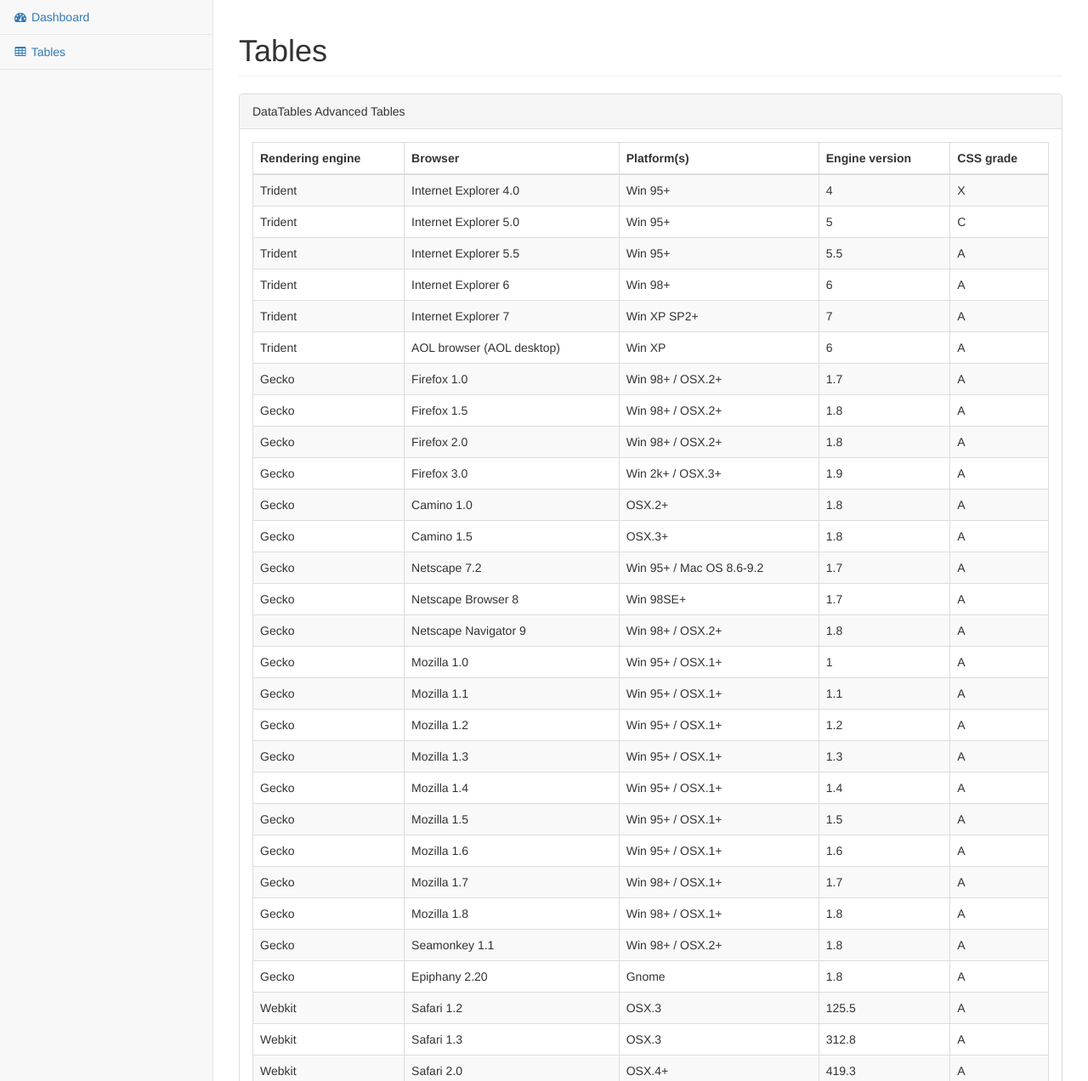
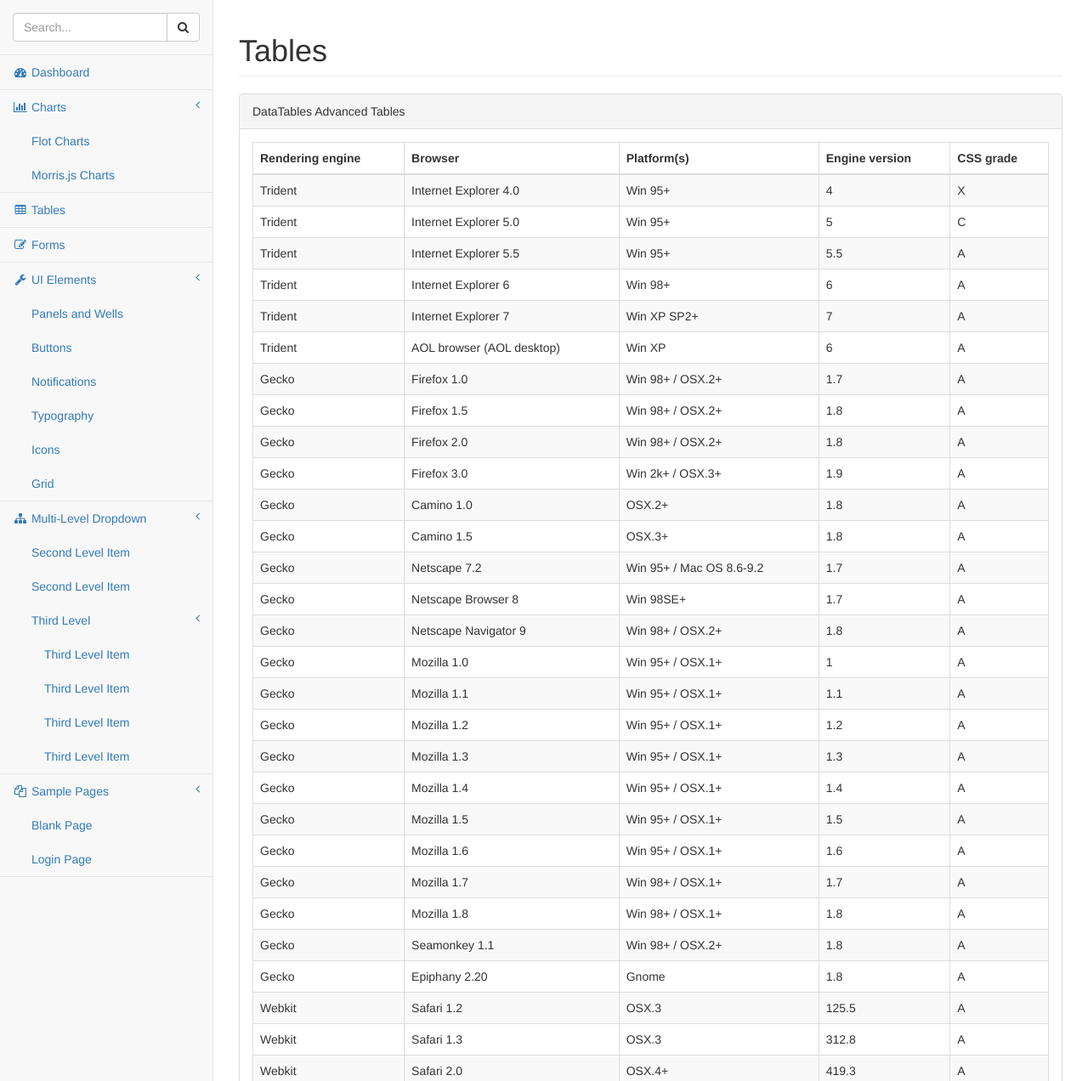
Before and after one commit to pradikaaaaa/RestServer-EDolen, a CodeIgniter app: page /RestServer-EDolen/index.php/admin/index in a window 1280 px wide. Shown: the part 51-1323 px from the top of the page at 85% size. Run offline with CodeIgniter, Linux system fonts and the light colour scheme; some libraries are stand-ins or nearby versions.

Commit message:
regis dan admin

```diff
--- a/application/controllers/Admin.php
+++ b/application/controllers/Admin.php
@@ -3,7 +3,6 @@
     defined('BASEPATH') OR exit('No direct script access allowed');
 
     class Admin extends CI_Controller {
-
 
         public function __construct()
         {
@@ -21,4 +20,6 @@
 
     /* End of file Admin.php */
 
+
+
 ?>
--- a/application/views/admin/header.php
+++ b/application/views/admin/header.php
@@ -4,6 +4,7 @@
     <meta charset="UTF-8">
     <meta name="viewport" content="width=device-width, initial-scale=1.0">
     <meta http-equiv="X-UA-Compatible" content="ie=edge">
+    <!-- Bootstrap Core CSS -->
     <link href="<?php echo base_url()?>assets/vendor/bootstrap/css/bootstrap.min.css" rel="stylesheet">
 
     <!-- MetisMenu CSS -->
@@ -18,10 +19,8 @@
     <!-- Custom Fonts -->
     <link href="<?php echo base_url()?>assets/vendor/font-awesome/css/font-awesome.min.css" rel="stylesheet" type="text/css">
     <title>Document</title>
-
 </head>
 <body>
-
 <nav class="navbar navbar-default navbar-static-top" role="navigation" style="margin-bottom: 0">
             <div class="navbar-header">
                 <button type="button" class="navbar-toggle" data-toggle="collapse" data-target=".navbar-collapse">
@@ -247,11 +246,103 @@
             <div class="navbar-default sidebar" role="navigation">
                 <div class="sidebar-nav navbar-collapse">
                     <ul class="nav" id="side-menu">
+                        <li class="sidebar-search">
+                            <div class="input-group custom-search-form">
+                                <input type="text" class="form-control" placeholder="Search...">
+                                <span class="input-group-btn">
+                                <button class="btn btn-default" type="button">
+                                    <i class="fa fa-search"></i>
+                                </button>
+                            </span>
+                            </div>
+                            <!-- /input-group -->
+                        </li>
                         <li>
                             <a href="index.html"><i class="fa fa-dashboard fa-fw"></i> Dashboard</a>
                         </li>
                         <li>
+                            <a href="#"><i class="fa fa-bar-chart-o fa-fw"></i> Charts<span class="fa arrow"></span></a>
+                            <ul class="nav nav-second-level">
+                                <li>
+                                    <a href="flot.html">Flot Charts</a>
+                                </li>
+                                <li>
+                                    <a href="morris.html">Morris.js Charts</a>
+                                </li>
+                            </ul>
+                            <!-- /.nav-second-level -->
+                        </li>
+                        <li>
                             <a href="tables.html"><i class="fa fa-table fa-fw"></i> Tables</a>
+                        </li>
+                        <li>
+                            <a href="forms.html"><i class="fa fa-edit fa-fw"></i> Forms</a>
+                        </li>
+                        <li>
+                            <a href="#"><i class="fa fa-wrench fa-fw"></i> UI Elements<span class="fa arrow"></span></a>
+                            <ul class="nav nav-second-level">
+                                <li>
+                                    <a href="panels-wells.html">Panels and Wells</a>
+                                </li>
+                                <li>
+                                    <a href="buttons.html">Buttons</a>
+                                </li>
+                                <li>
+                                    <a href="notifications.html">Notifications</a>
+                                </li>
+                                <li>
+                                    <a href="typography.html">Typography</a>
+                                </li>
+                                <li>
+                                    <a href="icons.html"> Icons</a>
+                                </li>
+                                <li>
+                                    <a href="grid.html">Grid</a>
+                                </li>
+                            </ul>
+                            <!-- /.nav-second-level -->
+                        </li>
+                        <li>
+                            <a href="#"><i class="fa fa-sitemap fa-fw"></i> Multi-Level Dropdown<span class="fa arrow"></span></a>
+                            <ul class="nav nav-second-level">
+                                <li>
+                                    <a href="#">Second Level Item</a>
+                                </li>
+                                <li>
+                                    <a href="#">Second Level Item</a>
+                                </li>
+                                <li>
+                                    <a href="#">Third Level <span class="fa arrow"></span></a>
+                                    <ul class="nav nav-third-level">
+                                        <li>
+                                            <a href="#">Third Level Item</a>
+                                        </li>
+                                        <li>
+                                            <a href="#">Third Level Item</a>
+                                        </li>
+                                        <li>
+                                            <a href="#">Third Level Item</a>
+                                        </li>
+                                        <li>
+                                            <a href="#">Third Level Item</a>
+                                        </li>
+                                    </ul>
+                                    <!-- /.nav-third-level -->
+                                </li>
+                            </ul>
+                            <!-- /.nav-second-level -->
+                        </li>
+                        <li>
+                            <a href="#"><i class="fa fa-files-o fa-fw"></i> Sample Pages<span class="fa arrow"></span></a>
+                            <ul class="nav nav-second-level">
+                                <li>
+                                    <a href="blank.html">Blank Page</a>
+                                </li>
+                                <li>
+                                    <a href="login.html">Login Page</a>
+                                </li>
+                            </ul>
+                            <!-- /.nav-second-level -->
                         </li>
                     </ul>
                 </div>
```
Also changed, not shown: application/controllers/Register.php (added, +53 -0 lines). Lines whose indentation alone changed are shown as unchanged.
